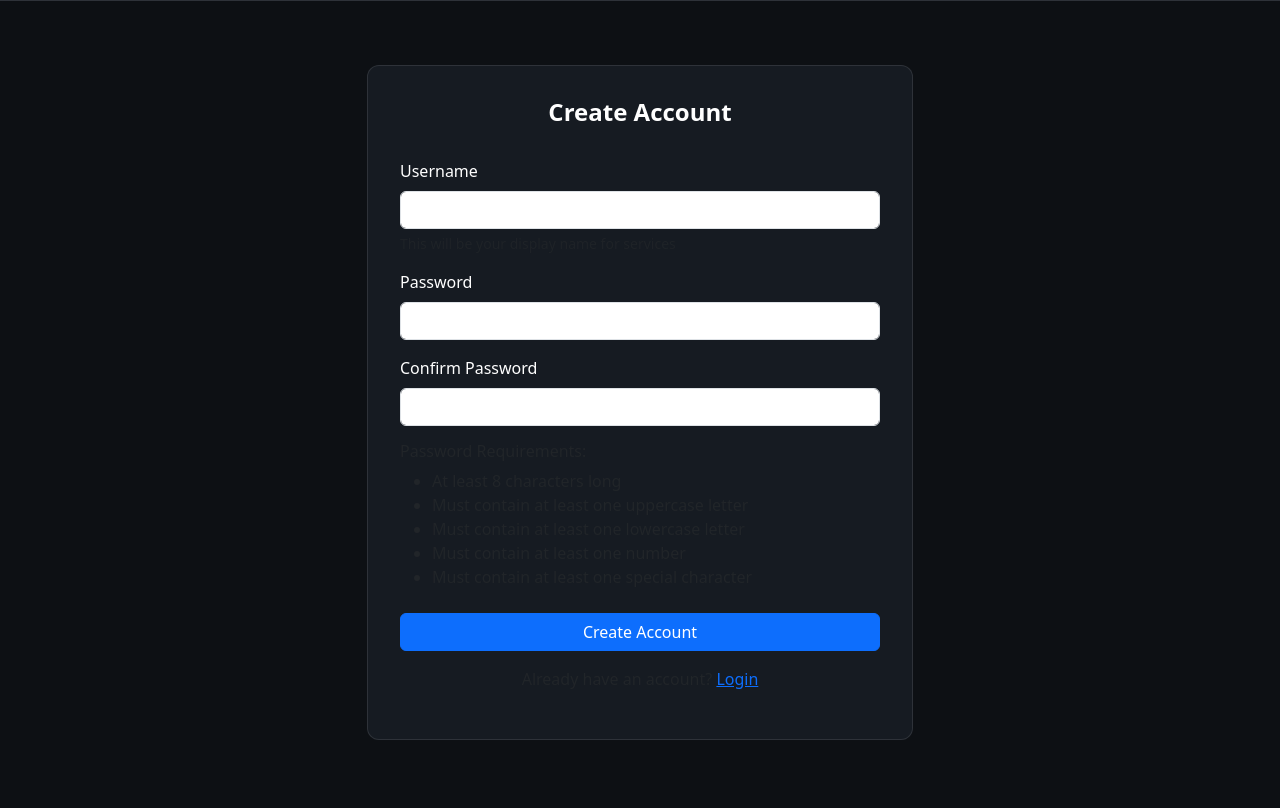
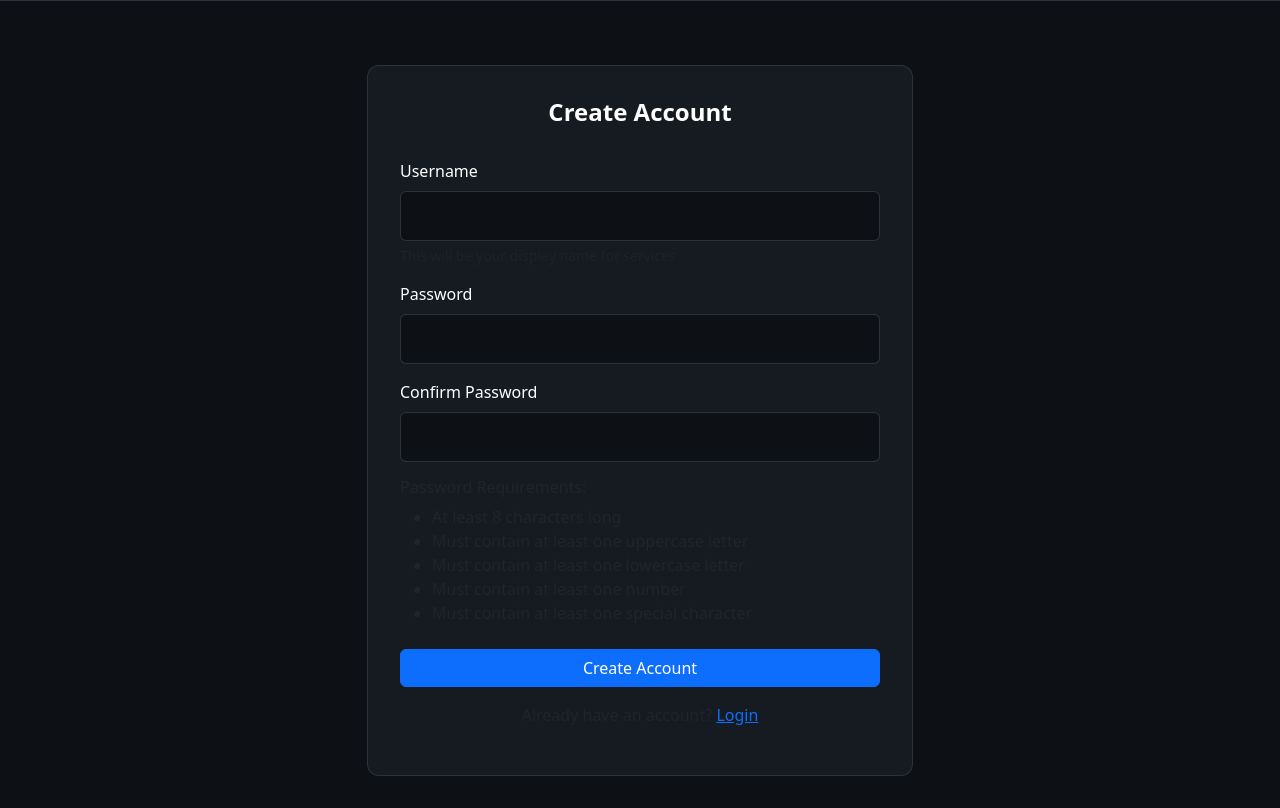
Before and after one commit to onur-CK/SkillFlow, a Django app: template skillflow/templates/sign-up.html in a window 1280 px wide. Shown: the part 197-1005 px from the top of the page. Before the commit the page ends 937 px from the top, so only its background shows below. Run offline with Django 5.2, Linux system fonts and the light colour scheme; the template is opened without the code that fills it, so the values that code supplies are empty.

Commit message:
add background color, border, text color and padding for our custom input

```diff
--- a/skillflow/static/css/styles.css
+++ b/skillflow/static/css/styles.css
@@ -234,5 +234,8 @@ body {
 }
 
 .custom-input {
-
+    background-color: #0d1014;
+    border: 1px solid rgba(255, 255, 255, 0.1);
+    color: white;
+    padding: 0.75rem 1rem;
 }
```
